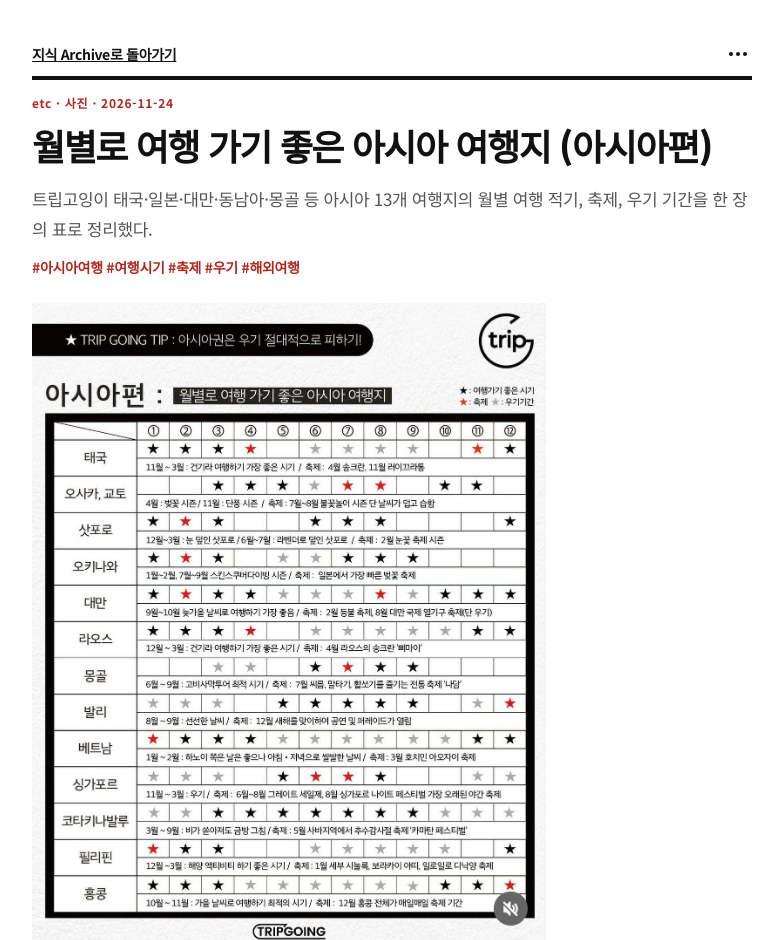
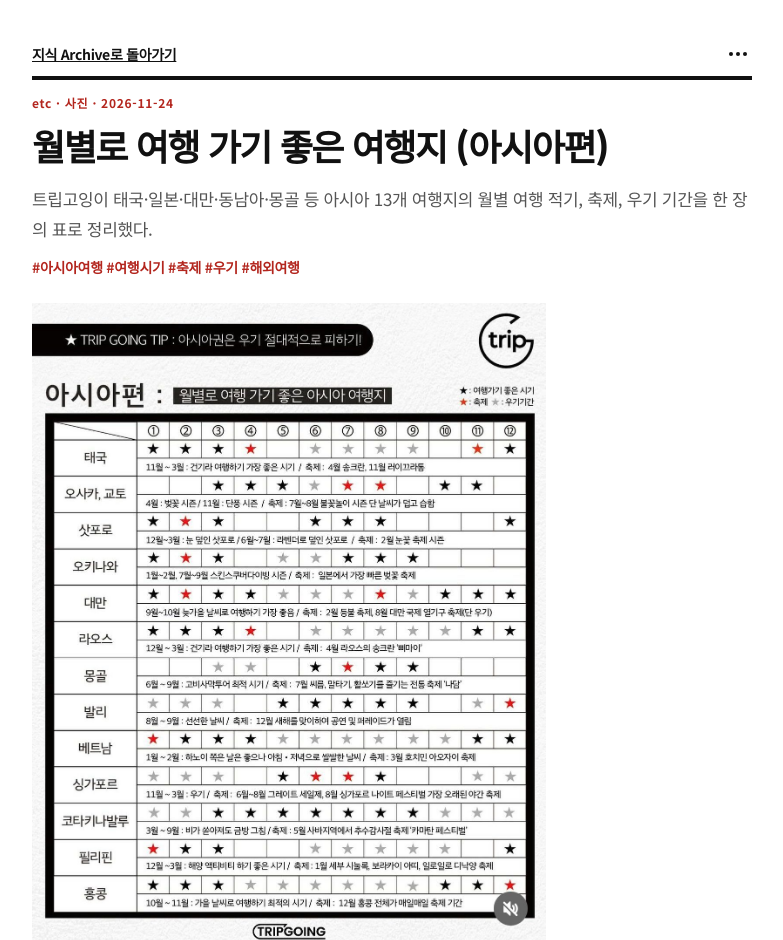
Before and after one commit to limpkiller-collab/knowledge-archive, a plain HTML site: page cards/scrap-20261124-best-months-asia-travel.html in a window 1280 px wide. Shown: the top 940 px of the page, without its empty margins (248-1031 px from the left). Drawn offline with Linux system fonts and the light colour scheme.

Commit message:
scrap: 수정 월별로 여행 가기 좋은 여행지 (아시아편)

```diff
--- a/cards/scrap-20261124-best-months-asia-travel.html
+++ b/cards/scrap-20261124-best-months-asia-travel.html
@@ -3,7 +3,7 @@
 <head>
 <meta charset="UTF-8">
 <meta name="viewport" content="width=device-width, initial-scale=1.0">
-<title>월별로 여행 가기 좋은 아시아 여행지 (아시아편)</title>
+<title>월별로 여행 가기 좋은 여행지 (아시아편)</title>
 <link href="https://fonts.googleapis.com/css2?family=Noto+Sans+KR:wght@400;500;700;900&display=swap" rel="stylesheet">
 <style>
 :root { --bg: #ffffff; --text: #111111; --sec: #555555; --rule: #111111; --border: #dddddd; --accent: #b3261e; }
@@ -35,7 +35,7 @@ ol li::before { content: counter(p, decimal-leading-zero); font-weight: 900; col
 <main>
 <a class="back" href="../index.html">지식 Archive로 돌아가기</a>
 <div class="kicker">etc · 사진 · 2026-11-24</div>
-<h1>월별로 여행 가기 좋은 아시아 여행지 (아시아편)</h1>
+<h1>월별로 여행 가기 좋은 여행지 (아시아편)</h1>
 <p class="summary">트립고잉이 태국·일본·대만·동남아·몽골 등 아시아 13개 여행지의 월별 여행 적기, 축제, 우기 기간을 한 장의 표로 정리했다.</p>
 <p class="tags">#아시아여행 #여행시기 #축제 #우기 #해외여행</p>
 <div id="ka-gallery"><img class="cover" src="../covers/scrap-20261124-best-months-asia-travel.jpg" alt=""></div>
--- a/scraps.json
+++ b/scraps.json
@@ -40,7 +40,7 @@
   },
   {
     "id": "scrap-20261124-best-months-asia-travel",
-    "title": "월별로 여행 가기 좋은 아시아 여행지 (아시아편)",
+    "title": "월별로 여행 가기 좋은 여행지 (아시아편)",
     "file": "cards/scrap-20261124-best-months-asia-travel.html",
     "date": "2026-11-24",
     "source": "보낸 사진",
```
